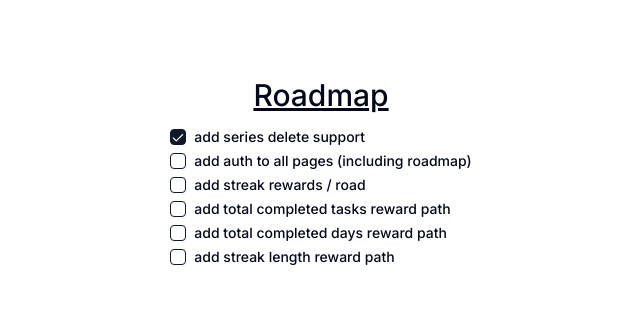
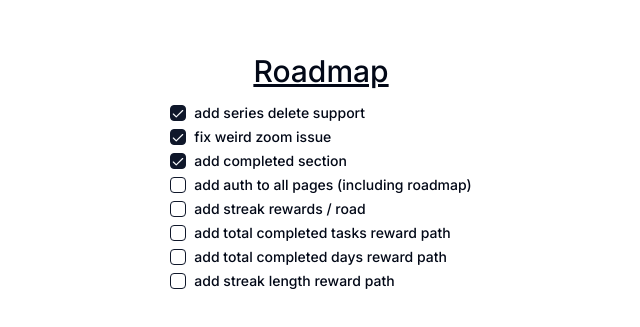
Before and after one commit to cpendery/streaks, a Next.js app: page /roadmap in a window 1280 px wide. Shown: the part 227-554 px from the top of the page, without its empty margins (319-959 px from the left). Built offline with nearby package versions, Linux system fonts and the light colour scheme.

Commit message:
feat: update roadmap
Signed-off-by: cpendery <cpendery@vt.edu>

```diff
--- a/app/roadmap/page.tsx
+++ b/app/roadmap/page.tsx
@@ -30,6 +30,8 @@ export default function Roadmap() {
       <h1 className="mb-3 text-3xl underline underline-offset-2">Roadmap</h1>
       <div className="flex flex-col justify-center">
         <Item checked={true} text="add series delete support" />
+        <Item checked={true} text="fix weird zoom issue" />
+        <Item checked={true} text="add completed section" />
         <Item
           checked={false}
           text="add auth to all pages (including roadmap)"
```
